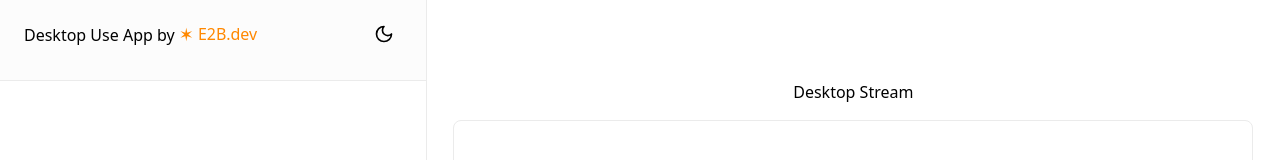
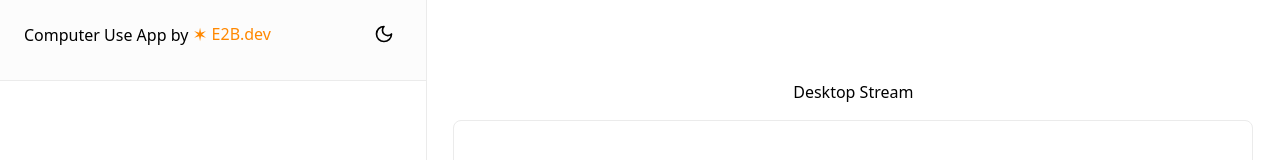
Before and after one commit to e2b-dev/computer-use-app, a Next.js app: page / in a window 1280 px wide. Shown: the top 160 px of the page. Built offline with nearby package versions, Linux system fonts and the light colour scheme; what @ai-sdk/anthropic would draw is missing.

Commit message:
Rename project to Computer Use App

```diff
--- a/app/page.tsx
+++ b/app/page.tsx
@@ -189,7 +189,7 @@ export default function Home() {
           {/* Title and Theme Row */}
           <div className="flex items-center justify-between mb-3">
             <h2 className="text-[#000000] dark:text-[#FFFFFF] font-medium">
-              Desktop Use App by{' '}
+              Computer Use App by{' '}
               <span className="text-[#FF8800] inline-flex items-center gap-1">
                 <span className="text-lg">✶</span>
                 <a
--- a/package.json
+++ b/package.json
@@ -1,5 +1,5 @@
 {
-  "name": "e2b_desktop_use",
+  "name": "computer-use-app",
   "version": "0.1.0",
   "private": true,
   "scripts": {
```
Also changed, not shown: 1 other file (tests, documents, lock files or other folders).
